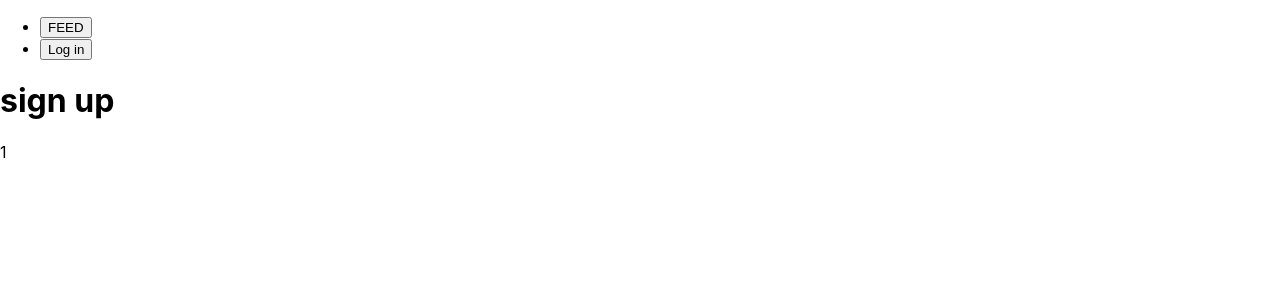
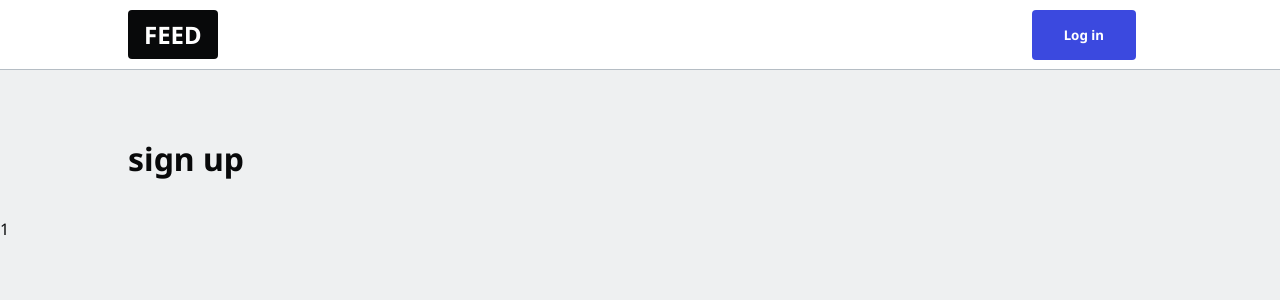
Before and after one commit to EstefanHu/fireship, a Next.js app in the folder nextfire-app/: page / in a window 1280 px wide. Shown: the top 300 px of the page. Built offline with nearby package versions, Linux system fonts and the light colour scheme.

Commit message:
added css

```diff
--- a/nextfire-app/styles/globals.css
+++ b/nextfire-app/styles/globals.css
@@ -1,19 +1,199 @@
+@import url('https://fonts.googleapis.com/css2?family=Noto+Sans:ital,wght@0,400;0,700;1,400&display=swap');
+
+:root {
+  --color-bg: #eef0f1;
+  --color-text: #08090a;
+  --color-blue: #3b49df;
+  --color-red: #df3b3b;
+  --color-green: #3bdf72;
+  --color-gray: #b5bdc4;
+}
 html,
 body {
   padding: 0;
   margin: 0;
-  font-family: -apple-system, BlinkMacSystemFont, Segoe UI, Roboto, Oxygen,
-    Ubuntu, Cantarell, Fira Sans, Droid Sans, Helvetica Neue, sans-serif;
+  font-family: 'Noto Sans', sans-serif;
+  background-color: var(--color-bg);
+  color: var(--color-text);
+  margin-top: 50px;
 }
+
+
+
+main {
+  padding: 1rem 10vw;
+}
+
+h1 { font-size: 2rem; }
+h2 { font-size: 1.5rem; }
+h2 { font-size: 1.25rem; }
 
 a {
   color: inherit;
   text-decoration: none;
+  cursor: pointer;
 }
 
 * {
   box-sizing: border-box;
 }
+
+img {max-width: 100%;}
+
+input {
+  display: inline-block;
+  outline: none;
+  border: none;
+  font-size: 1.5rem;
+  width: 100%;
+  padding: 5px 10px;
+}
+
+fieldset {
+  border: none;
+  padding: 1rem 0;
+  font-size: 1.25rem;
+}
+
+code {
+  overflow-x: scroll;
+}
+
+/* Navbar */
+
+.navbar {
+  height: 70px;
+  width: 100%;
+  background: white;
+  color: var(--colors-text);
+  position: fixed;
+  top: 0;
+  padding: 0 10vw;
+  font-weight: bold;
+  border-bottom: 1px solid var(--color-gray);
+  z-index: 99;
+}
+
+.navbar ul {
+  list-style-type: none;
+  margin: 0;
+  padding: 0;
+  display: flex;
+  align-items: center;
+  justify-content: space-between;
+  height: 100%;
+}
+
+.navbar img {
+  border-radius: 50%;
+  width: 50px;
+  height: 50px;
+  cursor: pointer;
+}
+
+.navbar li {
+  border-radius: 50%;
+
+}
+
+/* Buttons */
+
+.btn, button {
+  background-color: var(--color-gray);
+  border: none;
+  color: var(--color-text);
+  padding: 1rem 2rem;
+  display: flex;
+  align-items: center;
+  text-align: center;
+  justify-content: center;
+  text-decoration: none;
+  font-family: 'Noto Sans', sans-serif;
+  font-weight: bold;
+  border-radius: 0.25rem;
+  cursor: pointer;
+  margin: 0.5rem 1rem 0.5rem 0;
+}
+
+@media only screen and (max-width: 768px) {
+  button {
+    padding: 0.5rem 1rem;
+    font-size: 0.8rem;
+  }
+}
+
+
+button:hover {
+  filter: brightness(90%);
+}
+
+button:disabled,
+button[disabled]{
+  filter: brightness(80%);
+  cursor: not-allowed;
+}
+
+button.btn-blue {
+  background-color: var(--color-blue);
+  color: white;
+}
+
+button.btn-red {
+  background-color: var(--color-red);
+  color: white;
+}
+
+button.btn-green {
+  background-color: var(--color-green);
+  color: white;
+}
+
+button.btn-google {
+  background-color: white;
+  color: var(--color-text);
+}
+
+.btn-google img {
+  width: 30px;
+  margin-right: 10px;
+}
+
+button.btn-logo {
+  background-color: var(--color-text);
+  color: white;
+  text-transform: uppercase;
+  font-size: 1.5rem;
+  padding: 0.5rem 1rem;
+}
+
+/* Cards */
+
+.card {
+  padding: 2rem;
+  margin: 1rem 0;
+  background-color: white;
+  border: 1px solid var(--color-gray);
+  border-radius: 8px;
+}
+
+.card footer {
+  display: flex;
+}
+
+.card-img-center {
+  width:20%;
+  display:block;
+  margin:auto;
+  border-radius: 50%;
+  max-width: 150px;
+}
+
+.card-info {
+  color: white;
+  background: var(--color-blue);
+}
+
+/* Loader */
 
 .loader {
   border: 10px solid var(--color-bg);
@@ -28,3 +208,55 @@
   0% { transform: rotate(0deg); }
   100% { transform: rotate(360deg); }
 }
+
+/* File uploads */
+
+input[type="file"] {
+  display: none;
+}
+
+.upload-snippet {
+  width: 75%;
+    margin-left: auto;
+    background: white;
+    padding: 5px;
+    margin: 5px 0;
+}
+/* Utilities */
+
+.push-left {
+  margin-left: auto;
+}
+
+.text-sm {
+  font-size: 0.85rem;
+}
+
+.text-danger {
+  font-weight: bold;
+  color: var(--color-red);
+}
+
+.text-success {
+  font-weight: bold;
+  color: var(--color-green);
+}
+
+.text-info {
+  font-weight: bold;
+  color: var(--color-blue);
+}
+
+.box {
+  display: flex;
+  justify-content: space-between;
+}
+
+.box-center {
+  display: flex;
+  flex-direction: column;
+  align-content: center;
+  text-align: center;
+}
+
+.hidden { display:  none; }
```
